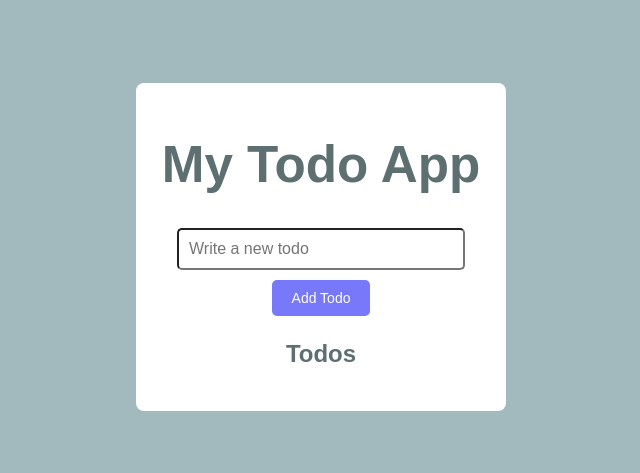
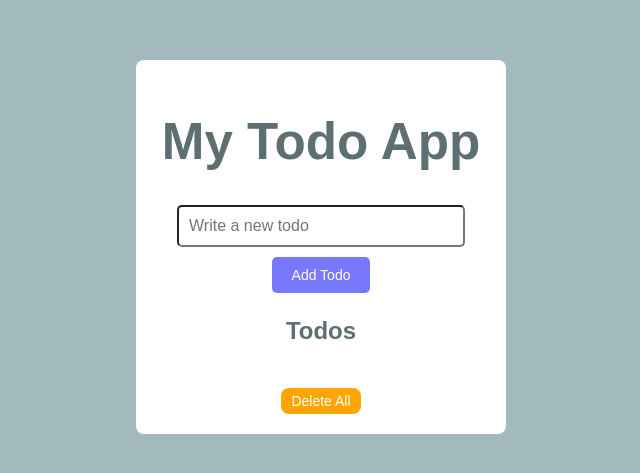
Before and after one commit to Nora-H01/react-todolist, a React (Vite) app in the folder react-todolist/: page / in a window 1280 px wide. Shown: the part 153-626 px from the top of the page, without its empty margins (319-959 px from the left). Built offline with nearby package versions, Linux system fonts and the light colour scheme.

Commit message:
add const deleteAllCompleted

```diff
--- a/react-todolist/src/App.jsx
+++ b/react-todolist/src/App.jsx
@@ -3,7 +3,7 @@ import Form from "./Form";
 import TodoList from "./ToDoList";
 import "./style.css";
 
-const LSKEY = "MyTodoApp.todos"; // key-> localStorage
+const LSKEY = "MyTodoApp.todos"; //key localStorage
 
 const App = () => {
   const [todos, setTodos] = useState(() => {
@@ -12,7 +12,7 @@ const App = () => {
     return savedTodos ? JSON.parse(savedTodos) : [];
   });
 
-  // Save -> localStorage -> update `todos`
+  // save -> localStorage-> update `todos`
   useEffect(() => {
     localStorage.setItem(LSKEY, JSON.stringify(todos));
   }, [todos]);
@@ -27,13 +27,7 @@ const App = () => {
     }
   };
 
-  //delete
-  const deleteTodo = (id) => {
-    setTodos(todos.filter((todo) => todo.id !== id));
-  };
-
-
-  // Update
+  //update
   const updateTodoState = (id, newState) => {
     setTodos(
       todos.map((todo) =>
@@ -42,11 +36,26 @@ const App = () => {
     );
   };
 
+  // delete
+  const deleteTodo = (id) => {
+    setTodos(todos.filter((todo) => todo.id !== id));
+  };
+
+  // delete all
+  const deleteAllCompleted = () => {
+    setTodos(todos.filter((todo) => todo.state !== "done"));
+  };
+
   return (
     <div className="app-container">
       <h1>My Todo App</h1>
       <Form addTodo={addTodo} />
-      <TodoList todos={todos} updateTodoState={updateTodoState} deleteTodo={deleteTodo} />
+      <TodoList
+        todos={todos}
+        updateTodoState={updateTodoState}
+        deleteTodo={deleteTodo}
+        deleteAllCompleted={deleteAllCompleted}
+      />
     </div>
   );
 };
--- a/react-todolist/src/ToDoList.jsx
+++ b/react-todolist/src/ToDoList.jsx
@@ -1,7 +1,7 @@
 import React from "react";
 import "./style.css";
 
-const TodoList = ({ todos, updateTodoState, deleteTodo }) => {
+const TodoList = ({ todos, updateTodoState, deleteTodo, deleteAllCompleted }) => {
   return (
     <div className="todo-list-container">
       <h2>Todos</h2>
@@ -29,7 +29,7 @@ const TodoList = ({ todos, updateTodoState, deleteTodo }) => {
               <option value="in progress">In Progress</option>
               <option value="done">Done</option>
             </select>
-            {/* Display the delete button if the task has been completed  */}
+            {/* Display the delete button if the task has been completed */}
             {todo.state === "done" && (
               <button onClick={() => deleteTodo(todo.id)} className="delete-btn">
                 X
@@ -38,6 +38,10 @@ const TodoList = ({ todos, updateTodoState, deleteTodo }) => {
           </li>
         ))}
       </ul>
+      {/* Button to delete all completed tasks */}
+      <button onClick={deleteAllCompleted} className="delete-all-btn">
+        Delete All
+      </button>
     </div>
   );
 };
--- a/react-todolist/src/style.css
+++ b/react-todolist/src/style.css
@@ -106,3 +106,18 @@ body {
   .delete-btn:hover {
     background-color: darkred;
   }
+
+  /* delete all */
+  .delete-all-btn {
+    background-color: orange;
+    font-size: 14px;
+    color: white;
+    border: none;
+    padding: 5px 10px;
+    cursor: pointer;
+    margin-top: 20px;
+  }
+
+  .delete-all-btn:hover {
+    background-color: darkorange;
+  }
```
